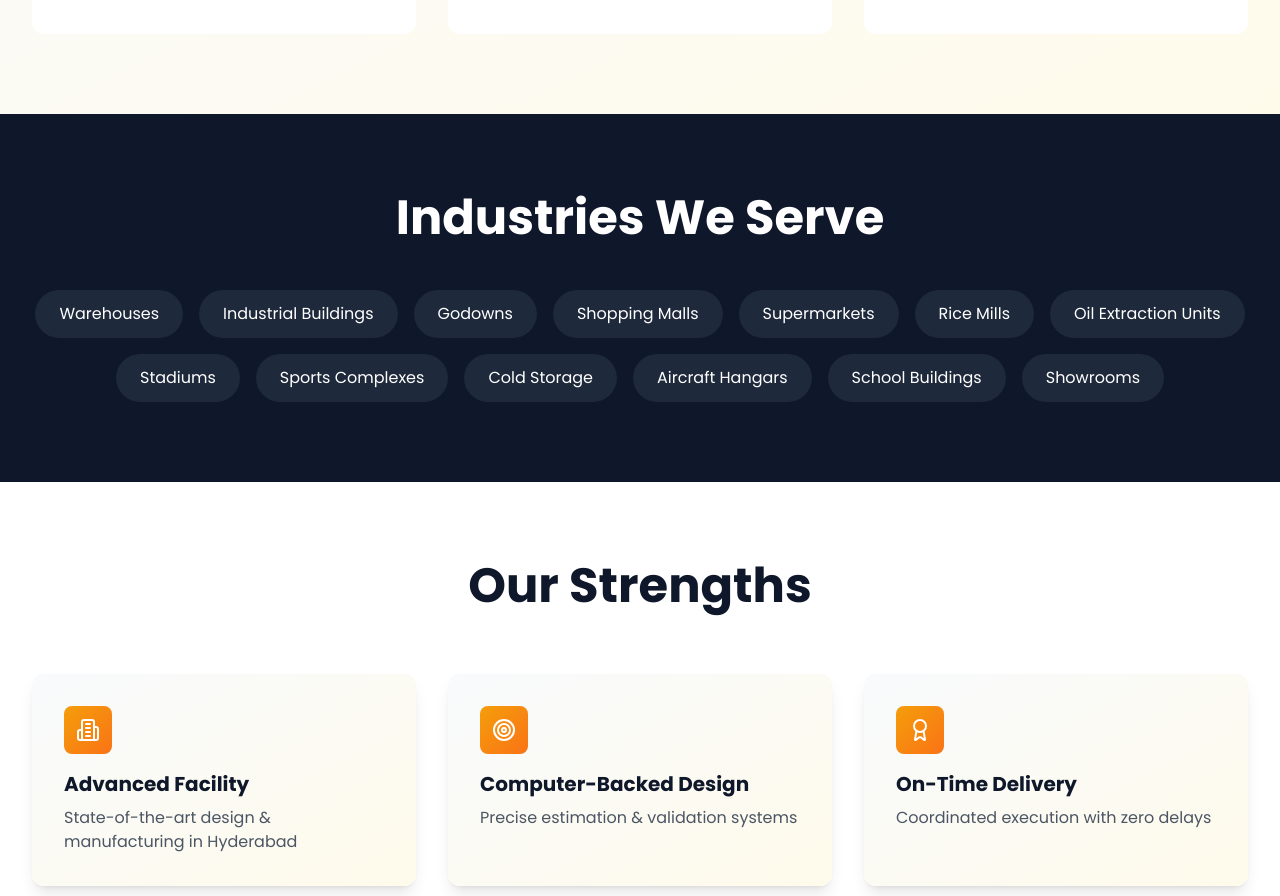
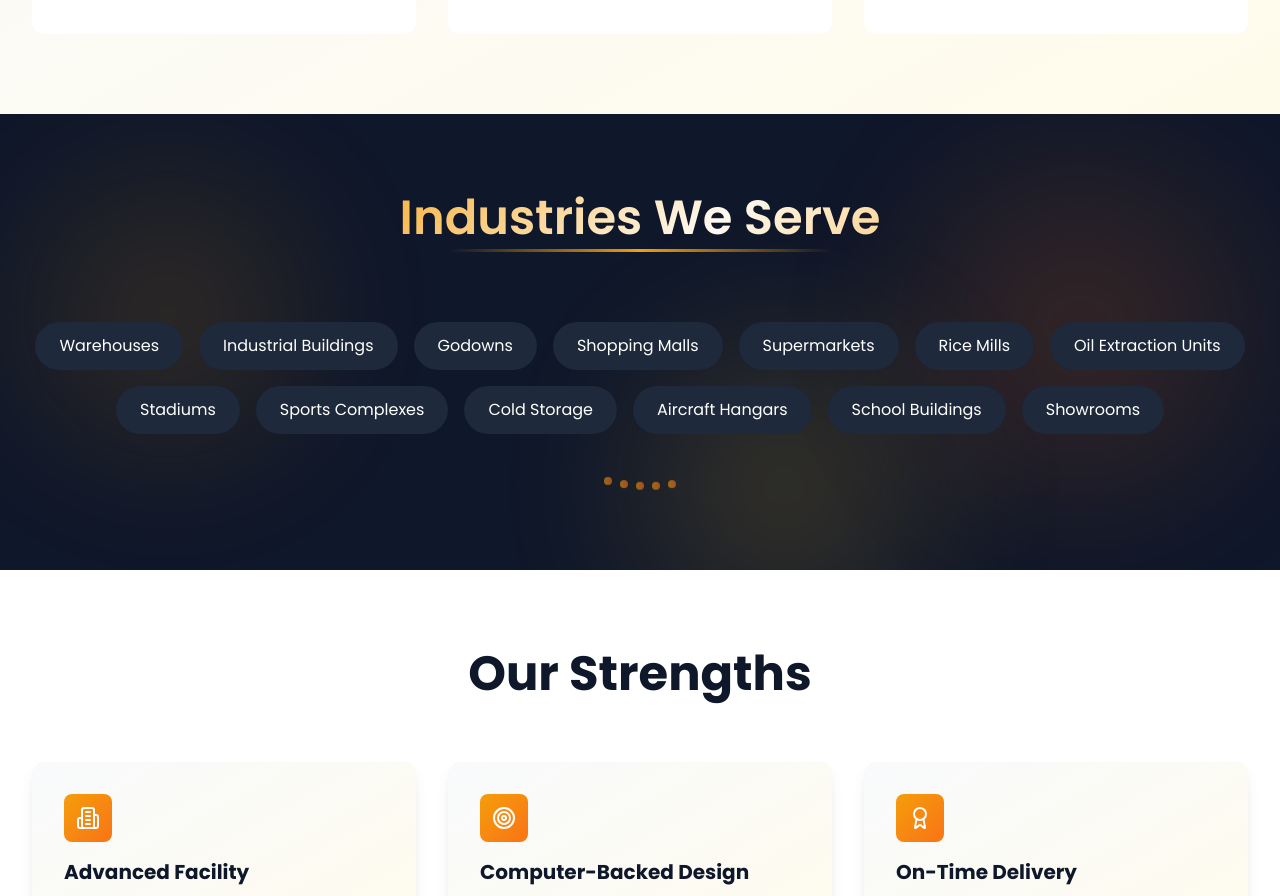
Before and after one commit to rajayush01/Avnya, a React (Vite) app: page / in a window 1280 px wide. Shown: the part 1350-2246 px from the top of the page. Built offline with nearby package versions, Linux system fonts and the light colour scheme.

Commit message:
Update IndustriesSection.tsx

```diff
--- a/src/components/home/IndustriesSection.tsx
+++ b/src/components/home/IndustriesSection.tsx
@@ -1,25 +1,258 @@
-import React from 'react';
+import React, { useState, useEffect, useRef } from 'react';
 
 const IndustriesSection = () => {
+  const [isVisible, setIsVisible] = useState(false);
+  const [hoveredIndex, setHoveredIndex] = useState(null);
+  const sectionRef = useRef(null);
+
   const industries = [
     'Warehouses', 'Industrial Buildings', 'Godowns', 'Shopping Malls',
     'Supermarkets', 'Rice Mills', 'Oil Extraction Units', 'Stadiums',
     'Sports Complexes', 'Cold Storage', 'Aircraft Hangars', 'School Buildings', 'Showrooms'
   ];
 
+  useEffect(() => {
+    const observer = new IntersectionObserver(
+      ([entry]) => {
+        if (entry.isIntersecting) {
+          setIsVisible(true);
+        }
+      },
+      { threshold: 0.1 }
+    );
+
+    if (sectionRef.current) {
+      observer.observe(sectionRef.current);
+    }
+
+    return () => {
+      if (sectionRef.current) {
+        observer.unobserve(sectionRef.current);
+      }
+    };
+  }, []);
+
   return (
-    <section className="py-12 sm:py-16 lg:py-20 bg-slate-900 text-white">
-      <div className="max-w-7xl mx-auto px-4 sm:px-6 lg:px-8">
-        <h2 className="text-3xl sm:text-4xl lg:text-5xl font-bold text-center mb-8 sm:mb-12">Industries We Serve</h2>
+    <section ref={sectionRef} className="py-12 sm:py-16 lg:py-20 bg-slate-900 text-white relative overflow-hidden">
+      <style>{`
+        @keyframes fadeInUp {
+          from {
+            opacity: 0;
+            transform: translateY(30px);
+          }
+          to {
+            opacity: 1;
+            transform: translateY(0);
+          }
+        }
+
+        @keyframes slideInFromLeft {
+          from {
+            opacity: 0;
+            transform: translateX(-50px);
+          }
+          to {
+            opacity: 1;
+            transform: translateX(0);
+          }
+        }
+
+        @keyframes float-subtle {
+          0%, 100% {
+            transform: translateY(0px);
+          }
+          50% {
+            transform: translateY(-10px);
+          }
+        }
+
+        @keyframes shimmer-border {
+          0% {
+            background-position: -200% 0;
+          }
+          100% {
+            background-position: 200% 0;
+          }
+        }
+
+        @keyframes glow-pulse {
+          0%, 100% {
+            box-shadow: 0 0 20px rgba(251, 191, 36, 0.3), inset 0 0 20px rgba(251, 191, 36, 0.1);
+          }
+          50% {
+            box-shadow: 0 0 40px rgba(251, 191, 36, 0.5), inset 0 0 30px rgba(251, 191, 36, 0.2);
+          }
+        }
+
+        @keyframes scale-bounce {
+          0% {
+            transform: scale(1);
+          }
+          50% {
+            transform: scale(1.15);
+          }
+          100% {
+            transform: scale(1.1);
+          }
+        }
+
+        .animate-fadeInUp {
+          animation: fadeInUp 0.8s ease-out forwards;
+          opacity: 0;
+        }
+
+        .animate-slideInFromLeft {
+          animation: slideInFromLeft 1s ease-out forwards;
+          opacity: 0;
+        }
+
+        .industry-tag {
+          position: relative;
+          transition: all 0.4s cubic-bezier(0.4, 0, 0.2, 1);
+        }
+
+        .industry-tag::before {
+          content: '';
+          position: absolute;
+          inset: -2px;
+          border-radius: 9999px;
+          padding: 2px;
+          background: linear-gradient(90deg,
+            rgba(251, 191, 36, 0) 0%,
+            rgba(251, 191, 36, 0.8) 50%,
+            rgba(251, 146, 60, 0.8) 50%,
+            rgba(251, 146, 60, 0) 100%
+          );
+          background-size: 200% 100%;
+          -webkit-mask: linear-gradient(#fff 0 0) content-box, linear-gradient(#fff 0 0);
+          -webkit-mask-composite: xor;
+          mask-composite: exclude;
+          opacity: 0;
+          transition: opacity 0.4s ease;
+        }
+
+        .industry-tag:hover::before {
+          opacity: 1;
+          animation: shimmer-border 1.5s linear infinite;
+        }
+
+        @keyframes smooth-lift {
+  0% {
+    transform: translateY(0) scale(1);
+  }
+  100% {
+    transform: translateY(-6px) scale(1.03);
+  }
+}
+
+.industry-tag:hover {
+  transform: translateY(-6px) scale(1.03);
+  transition: all 0.4s ease;
+  background: linear-gradient(135deg, rgb(251, 191, 36), rgb(251, 146, 60));
+  box-shadow: 0 10px 25px rgba(251, 146, 60, 0.3);
+}
+
+
+        .bg-ambient {
+          position: absolute;
+          border-radius: 50%;
+          filter: blur(80px);
+          opacity: 0.15;
+          animation: float-subtle 8s ease-in-out infinite;
+        }
+
+        .title-gradient {
+          background: linear-gradient(135deg, #ffffff 0%, #f59e0b 50%, #ffffff 100%);
+          background-size: 200% auto;
+          -webkit-background-clip: text;
+          -webkit-text-fill-color: transparent;
+          background-clip: text;
+          animation: shimmer-border 3s linear infinite;
+        }
+
+        .section-title {
+          position: relative;
+          display: inline-block;
+        }
+
+        .section-title::after {
+          content: '';
+          position: absolute;
+          bottom: -10px;
+          left: 50%;
+          transform: translateX(-50%) scaleX(0);
+          width: 80%;
+          height: 3px;
+          background: linear-gradient(90deg, transparent, #f59e0b, transparent);
+          animation: expand-line 1s ease-out 0.5s forwards;
+        }
+
+        @keyframes expand-line {
+          to {
+            transform: translateX(-50%) scaleX(1);
+          }
+        }
+
+        .tag-inner {
+          position: relative;
+          z-index: 1;
+          transition: all 0.3s ease;
+        }
+
+        .industry-tag:hover .tag-inner {
+          text-shadow: 0 0 10px rgba(255, 255, 255, 0.5);
+        }
+      `}</style>
+
+      {/* Animated background elements */}
+      <div className="absolute inset-0 overflow-hidden pointer-events-none">
+        <div className="bg-ambient absolute top-20 left-10 w-64 h-64 bg-amber-500" style={{ animationDelay: '0s' }}></div>
+        <div className="bg-ambient absolute bottom-20 right-10 w-80 h-80 bg-orange-500" style={{ animationDelay: '2s' }}></div>
+        <div className="bg-ambient absolute top-1/2 left-1/2 w-72 h-72 bg-amber-400" style={{ animationDelay: '4s' }}></div>
+      </div>
+
+      <div className="max-w-7xl mx-auto px-4 sm:px-6 lg:px-8 relative z-10">
+        <div className="text-center mb-8 sm:mb-12">
+          <h2 className={`section-title text-3xl sm:text-4xl lg:text-5xl font-bold mb-4 ${isVisible ? 'animate-slideInFromLeft' : 'opacity-0'}`}>
+            <span className="title-gradient">Industries We Serve</span>
+          </h2>
+        </div>
+
         <div className="flex flex-wrap justify-center gap-3 sm:gap-4">
           {industries.map((industry, index) => (
             <div
               key={index}
-              className="px-4 sm:px-6 py-2 sm:py-3 bg-slate-800 rounded-full hover:bg-gradient-to-r hover:from-amber-500 hover:to-orange-500 transition-all duration-300 transform hover:scale-110 cursor-default text-sm sm:text-base animate-fadeInUp"
-              style={{ animationDelay: `${index * 0.05}s` }}
+              className={`industry-tag px-4 sm:px-6 py-2 sm:py-3 bg-slate-800 rounded-full cursor-pointer text-sm sm:text-base backdrop-blur-sm ${
+                isVisible ? 'animate-fadeInUp' : 'opacity-0'
+              } ${hoveredIndex === index ? 'industry-tag-hovered' : ''}`}
+              style={{
+                animationDelay: `${index * 0.05 + 0.3}s`,
+                background: hoveredIndex === index
+                  ? 'linear-gradient(135deg, rgb(251, 191, 36) 0%, rgb(251, 146, 60) 100%)'
+                  : 'rgb(30, 41, 59)'
+              }}
+              onMouseEnter={() => setHoveredIndex(index)}
+              onMouseLeave={() => setHoveredIndex(null)}
             >
-              {industry}
+              <span className="tag-inner">
+                {industry}
+              </span>
             </div>
+          ))}
+        </div>
+
+        {/* Decorative elements */}
+        <div className={`mt-12 flex justify-center gap-2 ${isVisible ? 'animate-fadeInUp' : 'opacity-0'}`} style={{ animationDelay: '1s' }}>
+          {[...Array(5)].map((_, i) => (
+            <div
+              key={i}
+              className="w-2 h-2 rounded-full bg-gradient-to-r from-amber-500 to-orange-500"
+              style={{
+                animation: 'float-subtle 2s ease-in-out infinite',
+                animationDelay: `${i * 0.2}s`,
+                opacity: 0.6
+              }}
+            ></div>
           ))}
         </div>
       </div>
```
